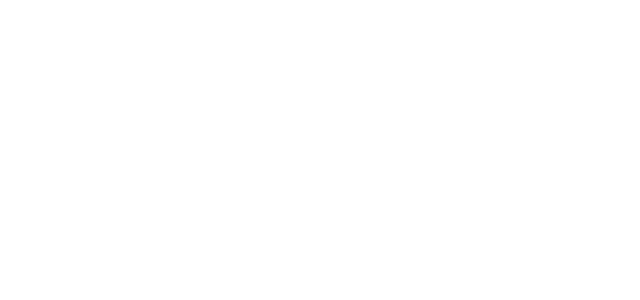
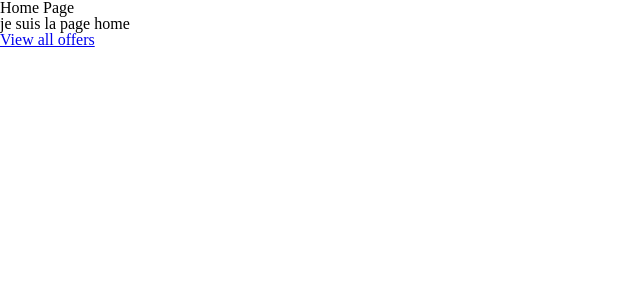
Before and after one commit to leogenuit/vinted-frontend, a React (Vite) app: page / in a window 1280 px wide. Before the commit this address had no page. Shown: the top 300 px of the page, without its empty margins (0-640 px from the left). Built offline with nearby package versions, Linux system fonts and the light colour scheme.

Commit message:
created pages home and offer

```diff
--- a/src/App.jsx
+++ b/src/App.jsx
@@ -1,11 +1,13 @@
 import "./App.css";
 import { BrowserRouter as Router, Routes, Route, Link } from "react-router-dom";
-
+import Home from "./pages/Home";
+import Offer from "./pages/Offer";
 function App() {
   return (
     <Router>
       <Routes>
-        <Route></Route>
+        <Route path="/" element={<Home />} />
+        <Route path="/offer" element={<Offer />} />
       </Routes>
     </Router>
   );
--- /dev/null
+++ b/src/pages/Home.jsx
@@ -0,0 +1,14 @@
+import React from "react";
+import { Link } from "react-router-dom";
+
+const Home = () => {
+  return (
+    <div>
+      <h1>Home Page</h1>
+      <p>je suis la page home</p>
+      <Link to="/offer">View all offers</Link>
+    </div>
+  );
+};
+
+export default Home;
--- /dev/null
+++ b/src/pages/Offer.jsx
@@ -0,0 +1,15 @@
+import React from "react";
+import { Link } from "react-router-dom";
+
+const Offer = () => {
+  return (
+    <div>
+      <h1>Offer Page</h1>
+      <Link to="/">
+        <p>Back home</p>
+      </Link>
+    </div>
+  );
+};
+
+export default Offer;
```
